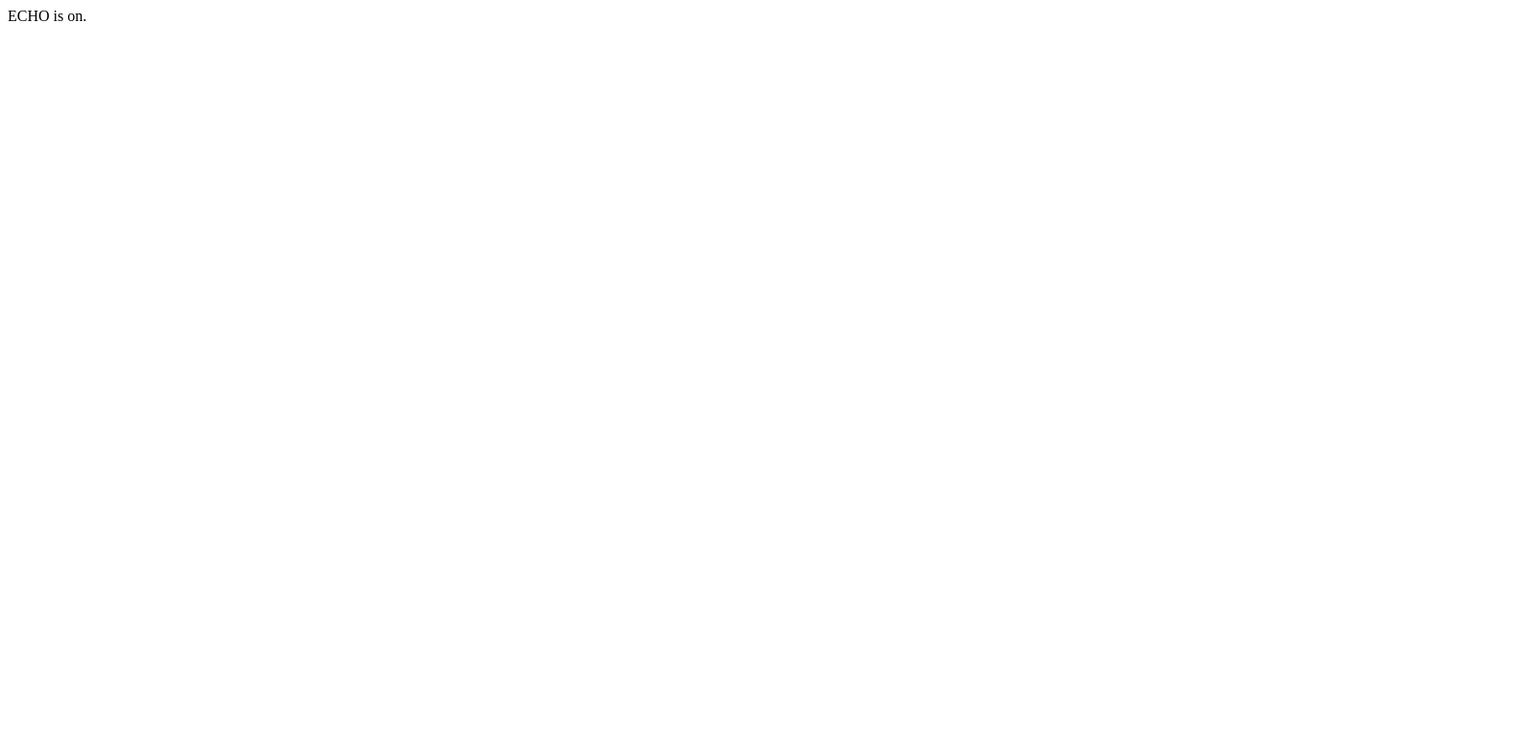
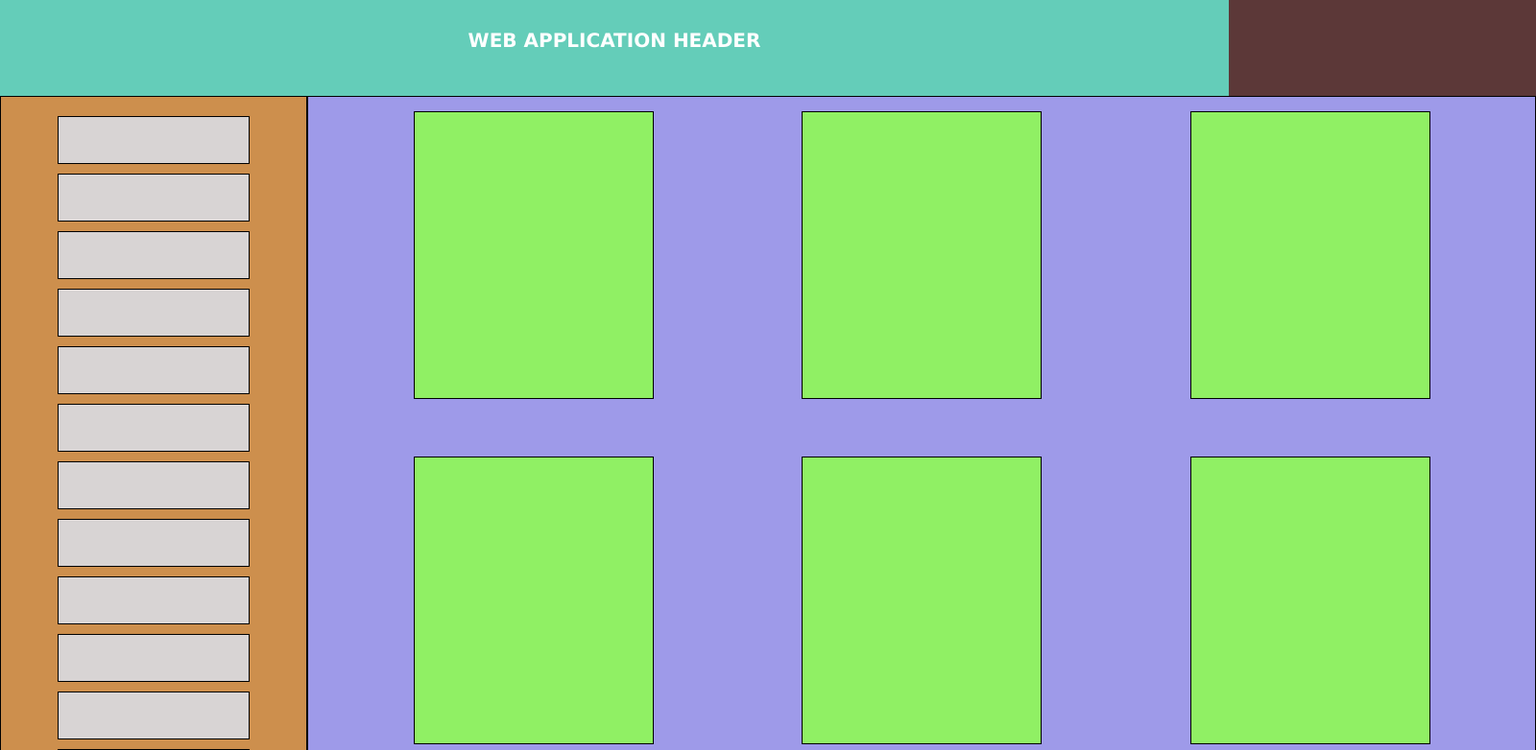
Before and after one commit to concat23/WebApplication, a plain HTML site: page index.html in a window 1280 px wide. Shown: the top 782 px of the page at 96% size, 1600 px wide, since content can reach past the window. Drawn offline with Linux system fonts and the light colour scheme; files that its build step writes are made by us from their sources.

Commit message:
feat: add new folder and new css file, build basic website layout >>> WA-Dinh-00002

```diff
--- /dev/null
+++ b/css/app-1.css
@@ -0,0 +1,105 @@
+:root{
+    --primary-background-color: #a8aba8;
+    --second-background-color:#64cdb9;
+}
+
+*{
+    margin:0;
+    padding:0;
+    box-sizing: border-box;
+}
+
+html{
+    font-size: 62.5%;
+    font-family: Verdana, Geneva, Tahoma, sans-serif;
+}
+
+body{
+    min-height: 100vh;
+    min-width: 180vh;
+    background: var(--primary-background-color);
+}
+
+.h-title{
+    font-size: 2rem;
+    color: #fff;
+    display: flex;
+    justify-content: center;
+    align-items: center;
+    margin: 3rem auto;
+}
+.customize-header{
+    position:fixed;
+    max-width: 100%;
+    width:100%;
+    height:10rem;
+    background:var(--second-background-color);
+    z-index: 9999;
+}
+.customize-main{
+    position:relative;
+    min-width: 200vh;
+    width:100%;
+    height:100rem;
+    background:#5c3838;
+}
+
+.customize-session-main{
+    max-width: 100%;
+    width:100%;
+    height:100rem;
+    display: flex;
+}
+.customize-main .customize-session-main .left-area{
+    position:relative;
+    width:20%;
+    min-height:100vh;
+    background: #cd8f4d;
+    display:block;
+    overflow-y: scroll;
+    top: 10rem;
+}
+.customize-main .customize-session-main .right-area{
+   position:relative;
+    width: 80%;
+    min-height: 100vh;
+    background: #9e9ae9;
+    display: grid;
+    grid-template-columns: auto auto auto;
+    gap: 50px;
+    justify-content: space-evenly;
+    align-content: space-between;
+    overflow-y: scroll;
+    top: 10rem;
+}
+.left-area .item-1{
+    display: flex;
+    justify-content: center;
+    align-items: center;
+    margin: 1rem auto;
+    background:rgb(216, 212, 212);
+    height: 5rem;
+    width:20rem;
+}
+
+
+.right-area .item-2{
+    display:inline-block;
+    justify-content: center;
+    align-items: center;
+    background:rgb(144, 240, 100);
+    height:30rem;
+    width:25rem;
+    margin:5px;
+}
+
+
+.customize-session-footer{
+    height: 40rem;
+    width:100%;
+    background:#f141e3;
+    display: flex;
+    justify-content: center;
+    align-items: center;
+    margin: auto;
+}
--- /dev/null
+++ b/css/app.css
@@ -0,0 +1,53 @@
+header{
+    text-align: center;
+    font-size: 20px;
+}
+
+
+.customize-main{
+    min-width: 200vh;
+    height: auto;
+    background-color: antiquewhite;
+}
+.customize-session-main{
+    width: 100%;
+    max-width: 100%;
+    display: flex;
+    padding: 0;
+}
+
+.left-area{
+    width: 20%;
+    max-width: 100%;
+    height: auto;
+    padding: 10px;
+    border: 1px solid black;
+    background-color: aqua;
+    margin: auto;
+}
+.right-area{
+    width: 80%;
+    height: auto;
+    border: 1px solid black;
+    padding: 10px;
+    margin-left: 110px;
+    display: grid;
+    grid-template-columns: repeat(5, 1fr);
+    background-color: chartreuse;
+    margin: auto;
+}
+
+.item-1{
+    width: 190px;
+    height: 50px;
+    border: 1px solid black;
+    margin: 15px;
+}
+
+.item-2{
+    width: 110px;
+    height: 190px;
+    border: 1px solid black;
+    background-color: blue;
+
+}
--- a/index.html
+++ b/index.html
@@ -1 +1,93 @@
-ECHO is on.
+<!DOCTYPE html>
+<html lang="en">
+<head>
+    <meta charset="UTF-8">
+    <meta name="viewport" content="width=device-width, initial-scale=1.0">
+    <title>Document</title>
+</head>
+<body>
+    <!DOCTYPE html>
+<html lang="en">
+<head>
+    <meta charset="UTF-8">
+    <meta http-equiv="X-UA-Compatible" content="IE=edge">
+    <meta name="viewport" content="width=device-width, initial-scale=1.0">
+    <title>Document</title>
+    <link rel="stylesheet" href="app.css">
+    <link rel="stylesheet" href="css/app-1.css">
+    <script src="app.js"></script>
+</head>
+<body>
+    <header class="customize-header">
+        <h1 class="h-title">WEB APPLICATION HEADER</h1>
+        <nav class="customize-session-nav"></nav>
+    </header>
+    <main class="customize-main">
+        <session class="customize-session-main">
+            <div class="left-area">
+                <div class="item-1"></div>
+                <div class="item-1"></div>
+                <div class="item-1"></div>
+                <div class="item-1"></div>
+                <div class="item-1"></div>
+                <div class="item-1"></div>
+                <div class="item-1"></div>
+                <div class="item-1"></div>
+                <div class="item-1"></div>
+                <div class="item-1"></div>
+                <div class="item-1"></div>
+                <div class="item-1"></div>
+                <div class="item-1"></div>
+                <div class="item-1"></div>
+                <div class="item-1"></div>
+                <div class="item-1"></div>
+                <div class="item-1"></div>
+                <div class="item-1"></div>
+                <div class="item-1"></div>
+                <div class="item-1"></div>
+            </div>
+            <div class="right-area">
+                <div class="item-2"></div>
+                <div class="item-2"></div>
+                <div class="item-2"></div>
+                <div class="item-2"></div>
+                <div class="item-2"></div>
+                <div class="item-2"></div>
+                <div class="item-2"></div>
+                <div class="item-2"></div>
+                <div class="item-2"></div>
+                <div class="item-2"></div>
+                <div class="item-2"></div>
+                <div class="item-2"></div>
+                <div class="item-2"></div>
+                <div class="item-2"></div>
+                <div class="item-2"></div>
+                <div class="item-2"></div>
+                <div class="item-2"></div>
+                <div class="item-2"></div>
+                <div class="item-2"></div>
+                <div class="item-2"></div>
+                <div class="item-2"></div>
+                <div class="item-2"></div>
+                <div class="item-2"></div>
+                <div class="item-2"></div>
+                <div class="item-2"></div>
+                <div class="item-2"></div>
+                <div class="item-2"></div>
+                <div class="item-2"></div>
+                <div class="item-2"></div>
+                <div class="item-2"></div>
+            </div>
+        </session>
+    </main>
+    <footer class="customize-footer">
+        <section class="customize-session-footer">
+            <h1 class="h-title">WEB APPLICATION FOOTER</h1>
+        </section>
+    </footer>
+
+</body>
+</html>
+
+</body>
+</html>
```
